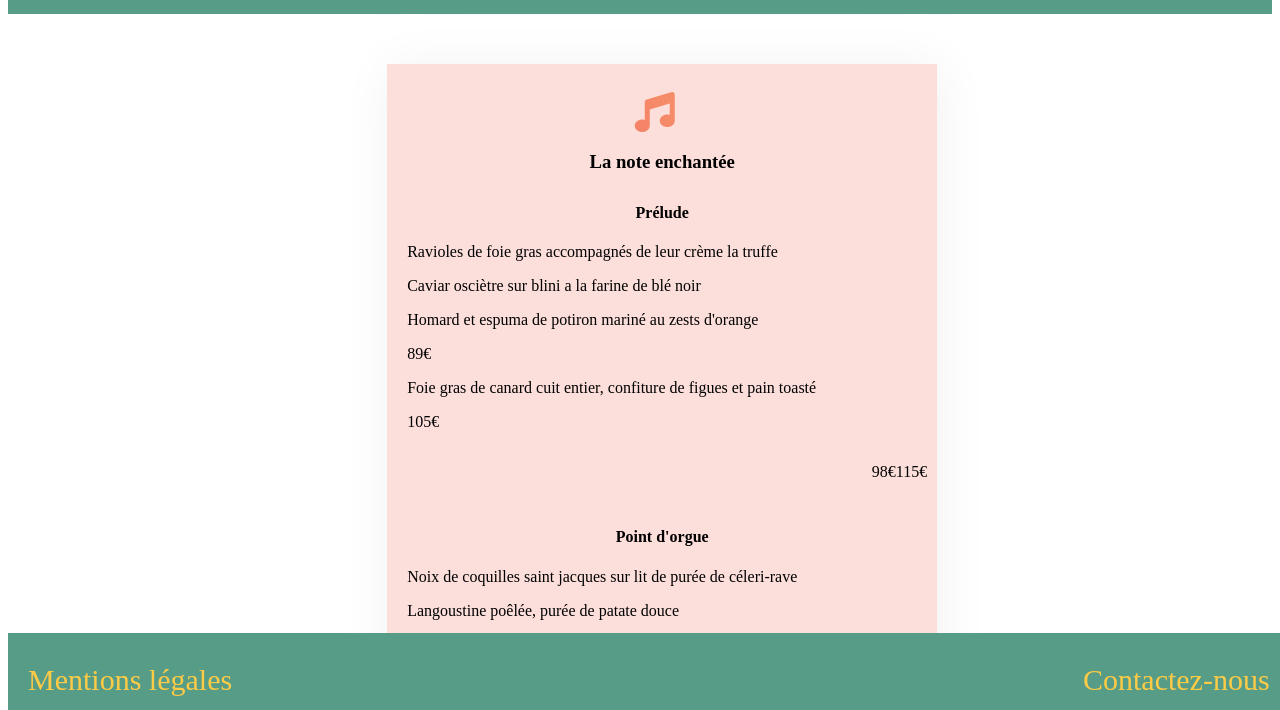
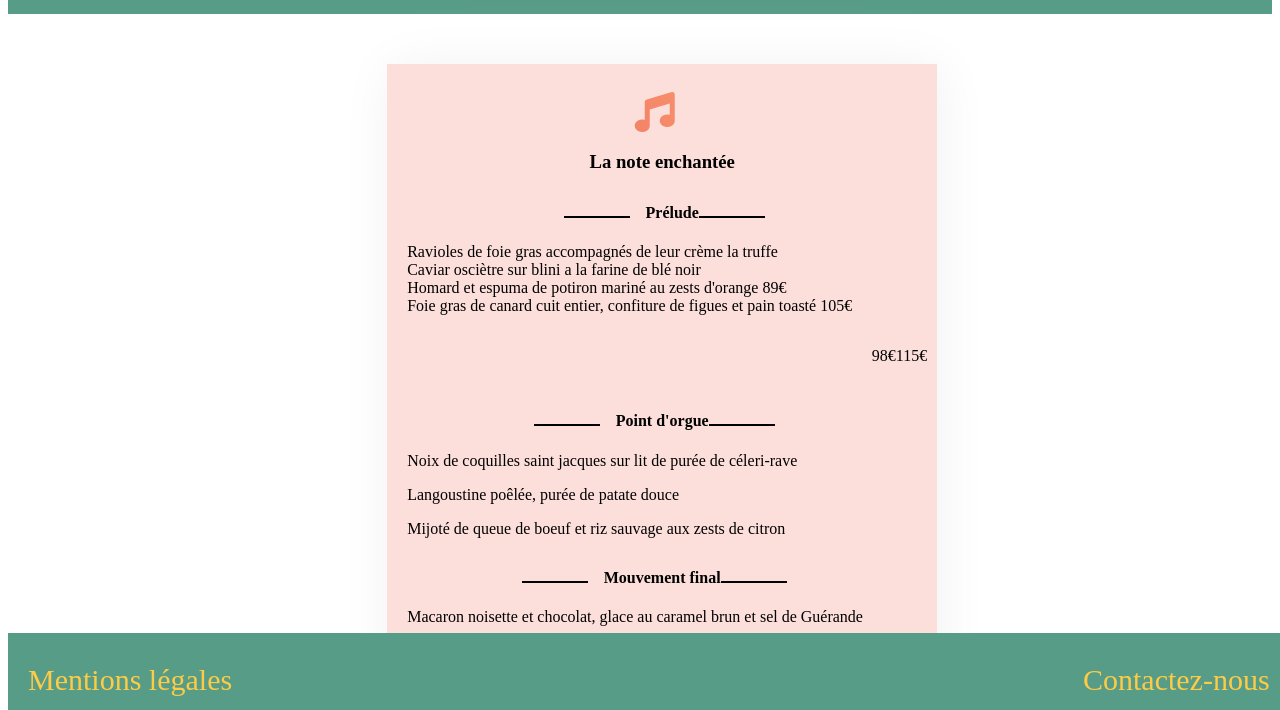
Before and after one commit to BaptisteChacha/OpenclassroomsRestaurant, a website: page note_enchantee.html in a window 1280 px wide. Shown: the part 87-797 px from the top of the page. Drawn offline with Linux system fonts and the light colour scheme.

Commit message:
Ajout effet pages menus

```diff
--- a/note_enchantee.html
+++ b/note_enchantee.html
@@ -27,12 +27,13 @@
     <h3>La note enchantée</h3>
 
 
-      <h4>Prélude</h4>
+
       <article class="entree">
-      <p>Ravioles de foie gras accompagnés de leur crème la truffe</p>
-      <p>Caviar osciètre sur blini a la farine de blé noir</p>
-      <p>Homard et espuma de potiron mariné au zests d'orange</p> <p>89€</p>
-      <p>Foie gras de canard cuit entier, confiture de figues et pain toasté</p> <p>105€</p>
+        <h4>Prélude</h4>
+      <p>Ravioles de foie gras accompagnés de leur crème la truffe <br>
+      Caviar osciètre sur blini a la farine de blé noir <br>
+      Homard et espuma de potiron mariné au zests d'orange <span> 89€ </span> <br>
+      Foie gras de canard cuit entier, confiture de figues et pain toasté <span>105€ </span></p>
     </article>
 
     <article class="prix">
@@ -54,6 +55,7 @@
       <p>Tarte au citron meringué destructurée</p>
     </article>
 
+
     <h3 class="fin_de_carte"><i class="fas fa-music"></i> La note enchantée</h3>
 
 
--- a/scss/main.scss
+++ b/scss/main.scss
@@ -301,9 +301,12 @@ body{
     h4 {
     text-align: center;
     padding-top: 10px;
-      &::before{
+      &::before, &::after{
+        border: 1px solid black;
         content: "";
-        text-decoration: line-through;
+        width: 4rem;
+        display: inline-block;
+        margin-right: 1rem;
       }
     }
   }
```
Also changed, not shown: index.html (+1 -0 lines), css/style.css, 1 other file.
